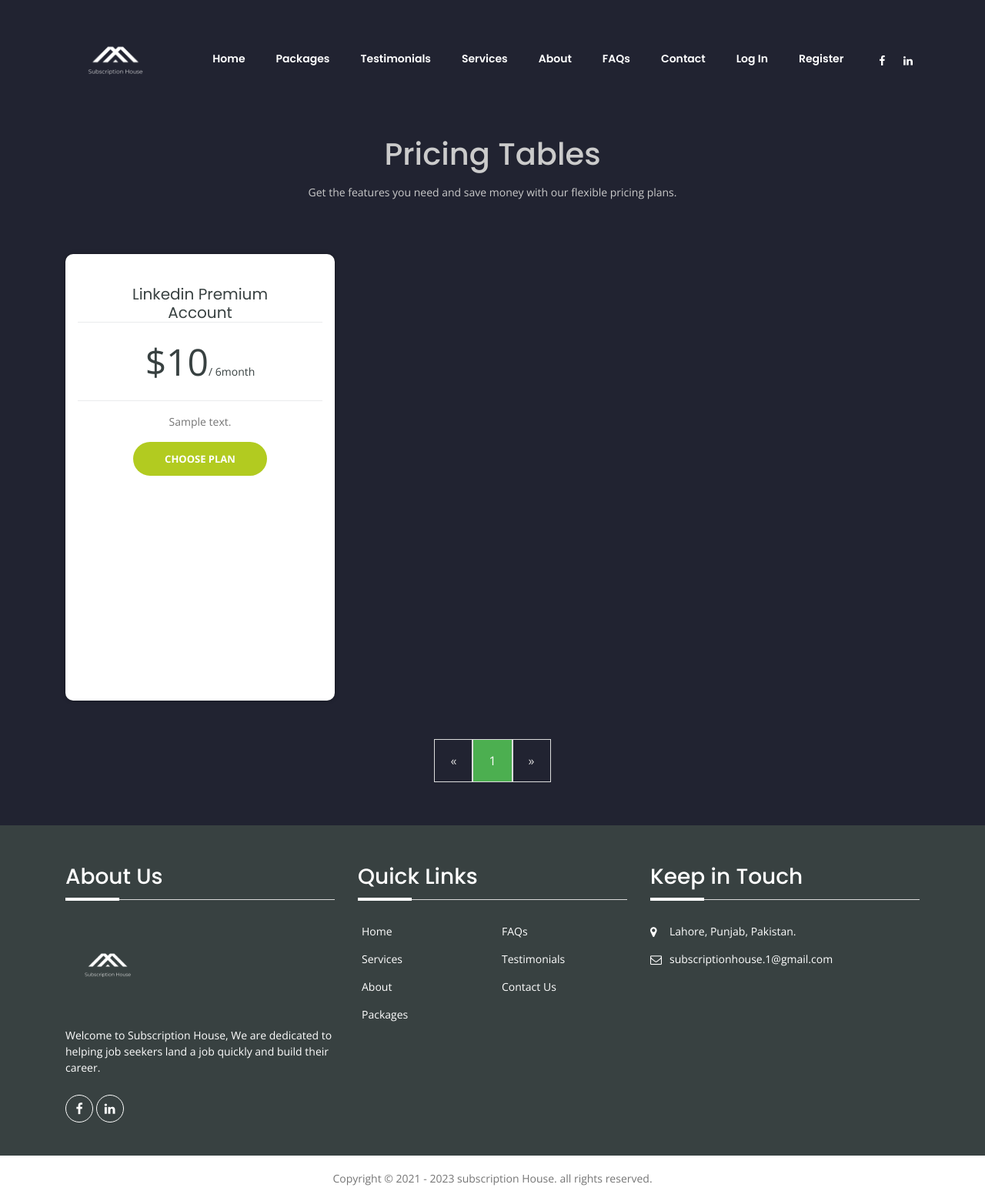
After one commit to Sheharyar123/SubscriptionHouse, a Django app: page /products/ in a window 1280 px wide. The commit adds this page. Shown: the whole page at 77% size. Run offline with Django 4.2, Linux system fonts and the light colour scheme; tables that the repository leaves empty hold one stand-in row (values such as "Sample post"); parts of the project's set-up code (start-up, migrations or seed data) failed here and were passed over; some libraries are stand-ins or nearby versions.

Commit message:
Add more products

```diff
--- a/products/models.py
+++ b/products/models.py
@@ -23,7 +23,9 @@
     )
     id = models.UUIDField(default=uuid.uuid4, primary_key=True, editable=False)
     background_type = models.CharField(choices=BACKGROUND_TYPE, max_length=30)
-    plan_type = models.CharField(choices=PLAN_TYPE, max_length=30)
+    plan_type = models.CharField(
+        choices=PLAN_TYPE, max_length=30, null=True, blank=True
+    )
     price = models.DecimalField(max_digits=8, decimal_places=0)
     title = models.CharField(max_length=50)
     description = RichTextField()
@@ -33,10 +35,13 @@
     updated_on = models.DateTimeField(auto_now=True)
 
     class Meta:
-        ordering = ["-updated_on", "-added_on"]
+        ordering = ["-updated_on", "added_on"]
 
     def __str__(self):
-        return f"{self.plan_type} - {self.title}"
+        if self.plan_type:
+            return f"{self.plan_type} - {self.title}"
+        else:
+            return self.title
 
     def get_absolute_url(self):
         return reverse("products:product_detail", kwargs={"pk": self.pk})
--- a/products/urls.py
+++ b/products/urls.py
@@ -1,9 +1,10 @@
 from django.urls import path
-from .views import ProductListView, ProductDetailView
+from .views import HomePageView, ProductListView, ProductDetailView
 
 app_name = "products"
 
 urlpatterns = [
-    path("", ProductListView.as_view(), name="index"),
-    path("<uuid:pk>/", ProductDetailView.as_view(), name="product_detail"),
+    path("", HomePageView.as_view(), name="index"),
+    path("products/", ProductListView.as_view(), name="product_list"),
+    path("product/<uuid:pk>/", ProductDetailView.as_view(), name="product_detail"),
 ]
--- a/products/views.py
+++ b/products/views.py
@@ -4,15 +4,15 @@
 from django.core.mail import send_mail
 from django.shortcuts import get_object_or_404, render, redirect
 from django.urls import reverse
-from django.views.generic import View, DetailView
+from django.views.generic import View, ListView, DetailView
 from django.conf import settings
 from .models import Product, OrderItem
 from .forms import ContactForm
 
 
-class ProductListView(View):
+class HomePageView(View):
     def get(self, request, *args, **kwargs):
-        product_list = Product.objects.filter(active=True)
+        product_list = Product.objects.filter(active=True)[:3]
         context = {"product_list": product_list, "form": ContactForm}
         return render(request, "products/index.html", context)
 
@@ -36,6 +36,13 @@
             )
             messages.success(request, "Your message was sent successfully")
             return redirect("products:index")
+
+
+class ProductListView(ListView):
+    model = Product
+    template_name = "products/product_list.html"
+    context_object_name = "product_list"
+    paginate_by = 6
 
 
 class ProductDetailView(LoginRequiredMixin, DetailView):
--- a/static/css/style.css
+++ b/static/css/style.css
@@ -2156,20 +2156,18 @@
   position: relative;
   height: 580px;
   padding: 2.5rem 1rem;
-  -webkit-box-shadow: 0 0 5px rgba(0, 0, 0, 0.12);
-  box-shadow: 0 0 5px rgba(0, 0, 0, 0.12);
+  -webkit-box-shadow: 0 0 5px rgba(0, 0, 0, 0.35);
+  box-shadow: 0 0 5px rgba(0, 0, 0, 0.35);
   -webkit-transition: all 0.5s ease;
   -o-transition: all 0.5s ease;
   transition: all 0.5s ease;
   -webkit-border-radius: 10px;
   border-radius: 10px;
   margin-bottom: 50px;
+  background-color: white;
 }
 
 .pricing_item_detail {
-  -webkit-box-shadow: 0 0 5px rgba(0, 0, 0, 0.35);
-  box-shadow: 0 0 5px rgba(0, 0, 0, 0.35);
-  background-color: white;
   height: 550px;
 }
 .pricing_item .pricing_price {
@@ -2225,6 +2223,20 @@
   border-color: #fff;
   color: #384141;
   color: #384141;
+}
+
+@media (max-width: 500px) {
+  .pricing_item {
+    height: 500px;
+  }
+}
+
+@media (min-width: 500px) and (max-width: 1000px) {
+  .pricing_item {
+    display: inline-block;
+    width: 100%;
+    height: 540px;
+  }
 }
 @media (max-width: 992px) {
   .pricing_item .pricing_currency {
@@ -3996,6 +4008,13 @@
   color: rgba(87, 86, 86, 0.9);
 }
 
+.plans-btn {
+  background-color: rgba(87, 86, 86, 0.9);
+}
+
+.plans-btn:hover {
+  background-color: rgba(131, 130, 130, 0.9);
+}
 
 @media (max-width: 1400px) {
   .split-box .padding {
@@ -4031,3 +4050,54 @@
     font-size: 15px;
   }
 }
+
+
+/* Pagination */
+#wrapper {
+  margin: 0 auto;
+  display: block;
+  width: 960px;
+}
+.b-pagination-outer {
+  width: 100%;
+  margin: 0 auto;
+  text-align: center;
+  overflow: hidden;
+  display: flex
+}
+#border-pagination {
+  margin: 0 auto;
+  padding: 0;
+  text-align: center
+}
+#border-pagination li {
+  display: inline;
+
+}
+#border-pagination li a {
+  display: block;
+  text-decoration: none;
+  color: #dcdcdc;
+  padding: 15px 20px;
+  border: 1px solid #ddd;
+  float: left;
+  font-size: 16px;
+}
+#border-pagination li a {
+  -webkit-transition: background-color 0.4s;
+  transition: background-color 0.4s
+}
+#border-pagination li a.active {
+  background-color: #4caf50;
+  color: #fff;
+}
+#border-pagination li a:hover:not(.disabled, .active){
+  background: #979797;
+}
+
+@media (max-width: 500px) {
+  #border-pagination li a {
+    padding: 10px 15px;
+    font-size: 14px;
+  }
+}
--- a/templates/_navbar.html
+++ b/templates/_navbar.html
@@ -51,7 +51,7 @@
             <a class="nav-link" href="{% url 'products:index' %}#home">Home</a>
           </li>
           <li class="nav-item">
-            <a class="nav-link" href="{% url 'products:index' %}#pricing">Packages</a>
+            <a class="nav-link" href="{% url 'products:product_list' %}">Packages</a>
           </li>
           <li class="nav-item">
             <a class="nav-link" href="{% url 'products:index' %}#reviews">Testimonials</a>
--- a/templates/products/index.html
+++ b/templates/products/index.html
@@ -105,7 +105,7 @@
 								<h3 class="font-light darkcolor"><b>{{ product.plan_type|title }}</b></h3>
 								<p class="bottom30">{{ product.title|title }}</p>
 							{% elif product.is_featured %}
-								<h4 class="font-light darkcolor"><b>Linkedin Business<br>Coupon</b></h4>
+								<h4 class="font-light darkcolor"><b>Linkedin Premium<br>Account</b></h4>
 							{% elif product.title|title == "Linkedin Recruiter Coupon" %}
 								<h4 class="font-light darkcolor"><b>Linkedin Recruiter<br>Coupon</b></h4>
 							{% else %}
@@ -123,6 +123,7 @@
 						</div>
 					</div>
 				{% endfor %}
+				<a href="{% url 'products:product_list' %}" class="btn_common btn_primary plans-btn" style="margin: 0 auto;">View All Plans</a>
 			</div>
 		</div>
 	</section>
--- a/templates/products/product_detail.html
+++ b/templates/products/product_detail.html
@@ -11,9 +11,14 @@
               <div
                 class="pricing_item_detail text-center top40 wow fadeIn"
                 data-wow-deeay="400ms"
+                {% if not product.plan_type %}style="height:500px"{% endif %}
                 >
+                  {% if product.plan_type %}
                     <h3 class="font-light darkcolor"><b>{{ product.plan_type|upper }}</b></h3>
                     <p class="bottom30">{{ product.title|title }}</p>
+                  {% else %}
+                    <h3 class="font-light darkcolor"><b>{{ product.title|title }}</b></h3>
+                  {% endif %}
                     <div class="pricing_price darkcolor">
                         <span class="pricing_currency">
                             <b>${{ product.price }}</b></span>/{% if product.is_featured %}6month{% else %}month{% endif %}
--- /dev/null
+++ b/templates/products/product_list.html
@@ -0,0 +1,84 @@
+{% extends '_base.html' %}
+{% load static %}
+
+{% block title %}| Products{% endblock title %}
+
+
+{% block content %}
+
+<!--Pricings-->
+    <div class="background-container">
+        <section class="padding" id="pricing">
+            <div class="container">
+                <div class="row">
+                    <div class="col-md-12 text-center wow fadeIn" data-wow-delay="300ms" style="margin-top: 120px;">
+                    <h2 style="color: #cbcbcb;">
+                    <span>Pricing</span> Tables <span class="divider-center"></span>
+                    </h2>
+                    <p class="bottom30 margin10" style="color: #cbcbcb;">
+                    Get the features you need and save money with our flexible pricing
+                    plans.
+                    </p>
+                    </div>
+                </div>
+                <div class="row">
+                    {% for product in product_list %}
+                        <div class="col-md-4">
+                            <div
+                            class="pricing_item {{ product.background_type }} text-center top40 wow fadeIn"
+                            data-wow-deeay="400ms"
+                            {% if not product.plan_type %}style="height:520px"{% endif %}
+                            >
+                                {% if product.title|title == "Get Hired" %}
+                                    <h3 class="font-light darkcolor"><b>{{ product.plan_type|title }}</b></h3>
+                                    <p class="bottom10">{{ product.title }}</p>
+                                {% elif product.is_featured %}
+                                    <h4 class="font-light darkcolor"><b>Linkedin Premium<br>Account</b></h4>
+                                {% elif product.title|title == "Linkedin Recruiter Coupon" %}
+                                    <h4 class="font-light darkcolor"><b>Linkedin Recruiter<br>Coupon</b></h4>
+                                {% else %}
+                                    <h4 class="font-light darkcolor"><b>{{ product.title}}</b></h4>
+                                {% endif %}
+                                    <div class="pricing_price darkcolor">
+                                    <span class="pricing_currency">
+                                        <b>${{ product.price }}</b></span>/
+                                        {% if product.is_featured %}6month{% else %}month{% endif %}
+                                </div>
+                                <p>{{ product.description|safe|linebreaks }}</p>
+                                <a class="btn_common btn_{{ product.background_type }}" href="{{ product.get_absolute_url }}"
+                                    >Choose Plan</a
+                                >
+                            </div>
+                        </div>
+                    {% endfor %}
+                    <div id="wrapper">
+                        <div class="b-pagination-outer">
+                            <ul id="border-pagination">
+                            {% if page_obj.has_previous %}
+                                <li><a href="?page={{ page_obj.previous_page_number }}">«</a></li>
+                            {% else %}
+                                <li><a href="#" tabindex="-1" aria-disabled="True" class="disabled">«</a></li>
+                            {% endif %}
+
+                            {% for i in page_obj.paginator.page_range %}
+                                {% if page_obj.number == i %}
+                                    <li><a href="?page={{ i }}" class="active">{{ i }}</a></li>
+                                {% else %}
+                                    <li><a href="?page={{ i }}">{{ i }}</a></li>
+                                {% endif %}
+                            {% endfor %}
+
+                            {% if page_obj.has_next %}
+                                <li><a href="?page={{ page_obj.next_page_number }}">»</a></li>
+                            {% else %}
+                                <li ><a href="#" tabindex="-1" aria-disabled="True" class="disabled">»</a></li>
+                            {% endif %}
+                            </ul>
+                        </div>
+                    </div>
+                </div>
+            </div>
+        </section>
+        <!--Pricings-->
+    </div>
+{% endblock content %}
```
Also changed, not shown: products/admin.py (+8 -1 lines), products/migrations/0012_alter_product_plan_type.py (added).
